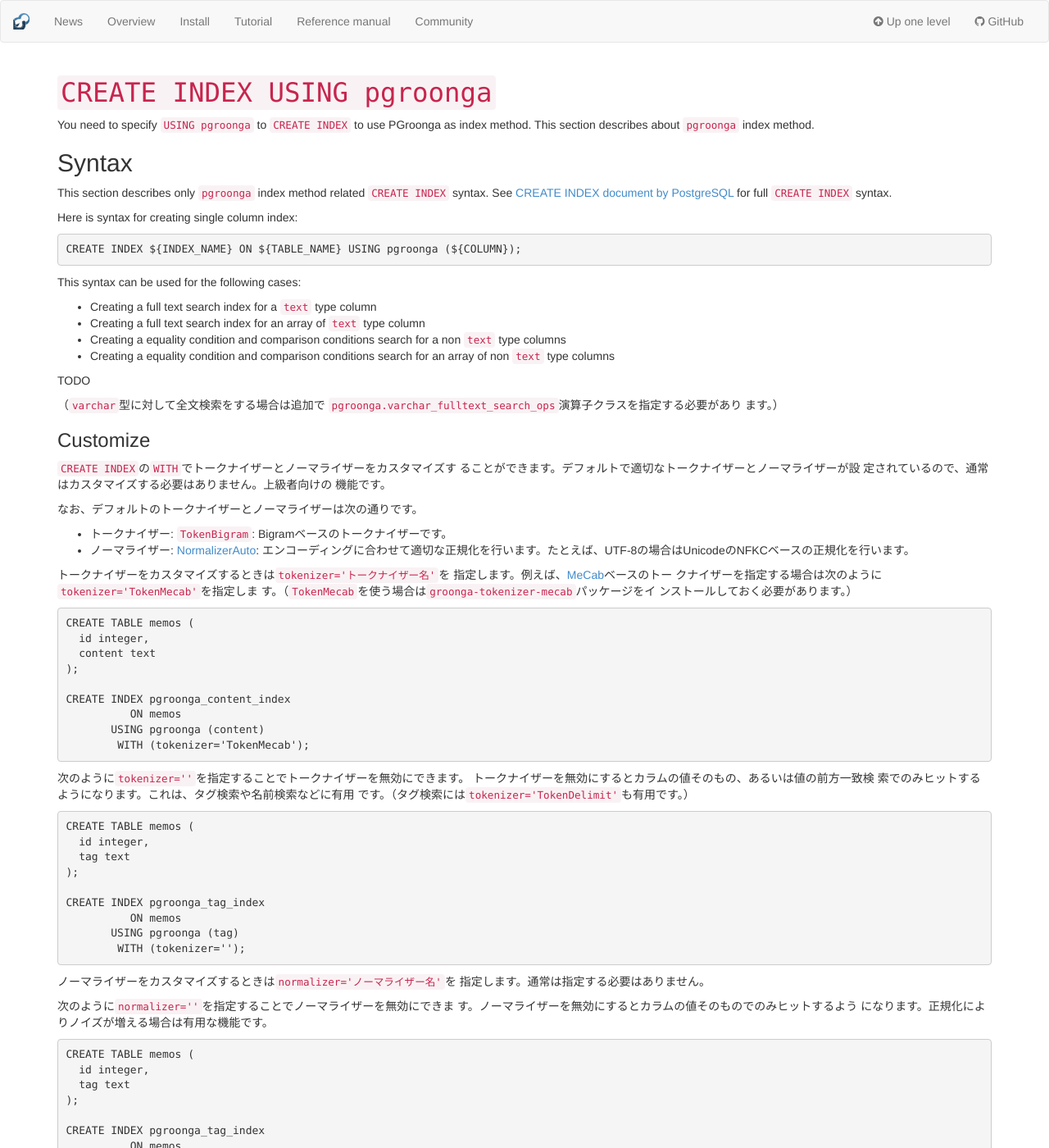
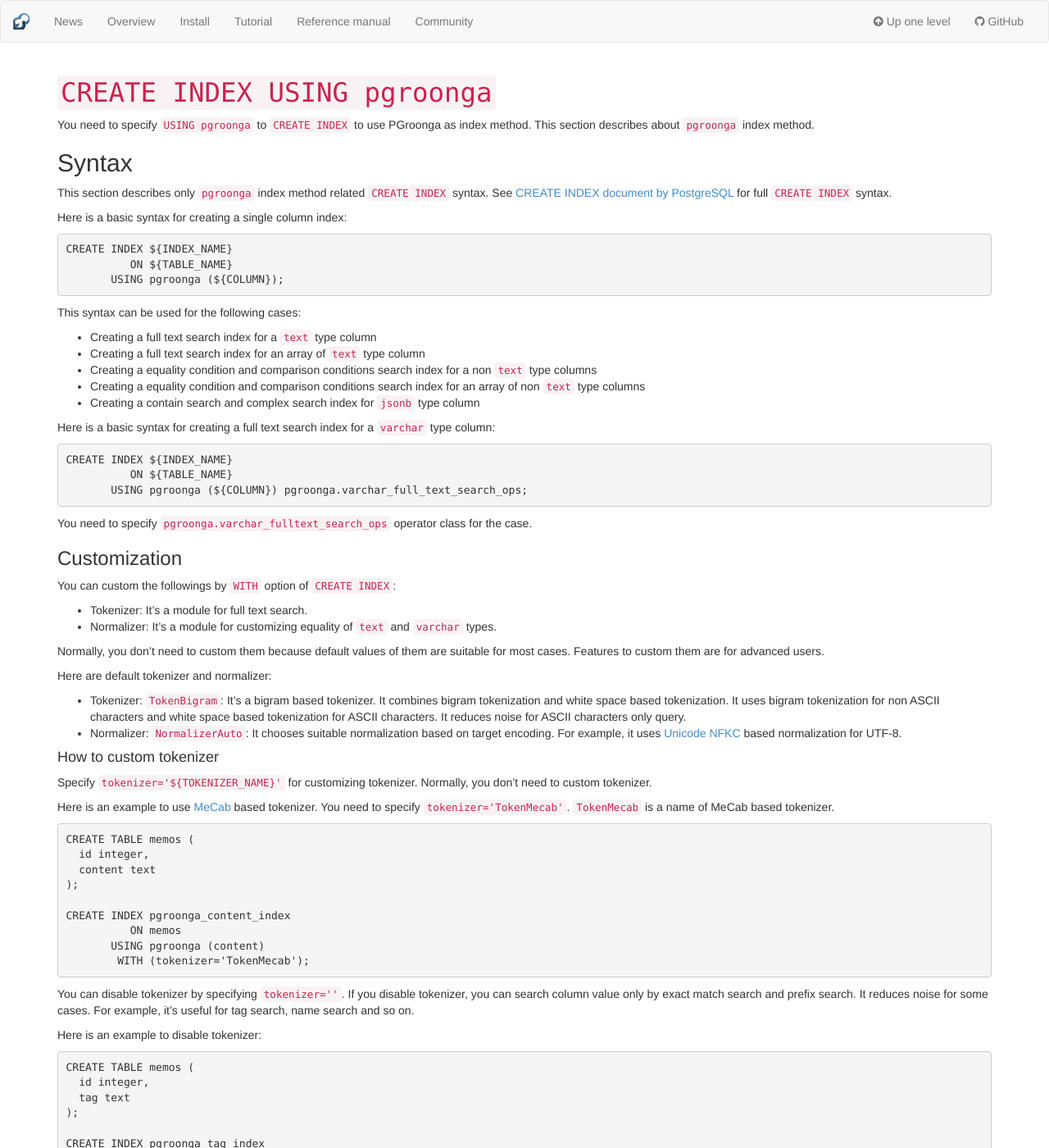
Before and after one commit to pgroonga/pgroonga.github.io, a Jekyll site: the page built from reference/create-index-using-pgroonga.md, in a window 1280 px wide and 1400 px high. Shown: the whole window at 82% size. Built offline with Jekyll 4.4.1, drawn with Linux system fonts in a browser that asks for light colours; some of the changed text lies outside the part shown.

Commit message:
Document CREATE INDEX

````diff
--- a/reference/create-index-using-pgroonga.md
+++ b/reference/create-index-using-pgroonga.md
@@ -11,43 +11,51 @@
 
 This section describes only `pgroonga` index method related `CREATE INDEX` syntax. See [CREATE INDEX document by PostgreSQL](http://www.postgresql.org/docs/{{ site.postgresql_short_version }}/static/sql-createindex.html) for full `CREATE INDEX` syntax.
 
-Here is syntax for creating single column index:
+Here is a basic syntax for creating a single column index:
 
 ```sql
-CREATE INDEX ${INDEX_NAME} ON ${TABLE_NAME} USING pgroonga (${COLUMN});
+CREATE INDEX ${INDEX_NAME}
+          ON ${TABLE_NAME}
+       USING pgroonga (${COLUMN});
 ```
 
 This syntax can be used for the following cases:
 
   * Creating a full text search index for a `text` type column
   * Creating a full text search index for an array of `text` type column
-  * Creating a equality condition and comparison conditions search for a non `text` type columns
-  * Creating a equality condition and comparison conditions search for an array of non `text` type columns
+  * Creating a equality condition and comparison conditions search index for a non `text` type columns
+  * Creating a equality condition and comparison conditions search index for an array of non `text` type columns
+  * Creating a contain search and complex search index for `jsonb` type column
 
-TODO
+Here is a basic syntax for creating a full text search index for a `varchar` type column:
 
-（`varchar`型に対して全文検索をする場合は追加で
-`pgroonga.varchar_fulltext_search_ops`演算子クラスを指定する必要があり
-ます。）
+```sql
+CREATE INDEX ${INDEX_NAME}
+          ON ${TABLE_NAME}
+       USING pgroonga (${COLUMN}) pgroonga.varchar_full_text_search_ops;
+```
 
+You need to specify `pgroonga.varchar_fulltext_search_ops` operator class for the case.
 
-### Customize
+### Customization
 
-`CREATE INDEX`の`WITH`でトークナイザーとノーマライザーをカスタマイズす
-ることができます。デフォルトで適切なトークナイザーとノーマライザーが設
-定されているので、通常はカスタマイズする必要はありません。上級者向けの
-機能です。
+You can custom the followings by `WITH` option of `CREATE INDEX`:
 
-なお、デフォルトのトークナイザーとノーマライザーは次の通りです。
+  * Tokenizer: It's a module for full text search.
+  * Normalizer: It's a module for customizing equality of `text` and `varchar` types.
 
-  * トークナイザー: `TokenBigram`: Bigramベースのトークナイザーです。
-  * ノーマライザー: [NormalizerAuto](http://groonga.org/ja/docs/reference/normalizers.html#normalizer-auto): エンコーディングに合わせて適切な正規化を行います。たとえば、UTF-8の場合はUnicodeのNFKCベースの正規化を行います。
+Normally, you don't need to custom them because default values of them are suitable for most cases. Features to custom them are for advanced users.
 
-トークナイザーをカスタマイズするときは`tokenizer='トークナイザー名'`を
-指定します。例えば、[MeCab](http://taku910.github.io/mecab/)ベースのトー
-クナイザーを指定する場合は次のように`tokenizer='TokenMecab'`を指定しま
-す。（`TokenMecab`を使う場合は`groonga-tokenizer-mecab`パッケージをイ
-ンストールしておく必要があります。）
+Here are default tokenizer and normalizer:
+
+  * Tokenizer: [`TokenBigram`](http://groonga.org/docs/reference/tokenizers.html#token-bigram): It's a bigram based tokenizer. It combines bigram tokenization and white space based tokenization. It uses bigram tokenization for non ASCII characters and white space based tokenization for ASCII characters. It reduces noise for ASCII characters only query.
+  * Normalizer: [`NormalizerAuto`](http://groonga.org/docs/reference/normalizers.html#normalizer-auto): It chooses suitable normalization based on target encoding. For example, it uses [Unicode NFKC](http://unicode.org/reports/tr15/) based normalization for UTF-8.
+
+#### How to custom tokenizer
+
+Specify `tokenizer='${TOKENIZER_NAME}'` for customizing tokenizer. Normally, you don't need to custom tokenizer.
+
+Here is an example to use [MeCab](http://taku910.github.io/mecab/) based tokenizer. You need to specify `tokenizer='TokenMecab'`. [`TokenMecab`](http://groonga.org/docs/reference/tokenizers.html#token-mecab) is a name of MeCab based tokenizer.
 
 ```sql
 CREATE TABLE memos (
@@ -61,10 +69,9 @@
         WITH (tokenizer='TokenMecab');
 ```
 
-次のように`tokenizer=''`を指定することでトークナイザーを無効にできます。
-トークナイザーを無効にするとカラムの値そのもの、あるいは値の前方一致検
-索でのみヒットするようになります。これは、タグ検索や名前検索などに有用
-です。（タグ検索には`tokenizer='TokenDelimit'`も有用です。）
+You can disable tokenizer by specifying `tokenizer=''`. If you disable tokenizer, you can search column value only by exact match search and prefix search. It reduces noise for some cases. For example, it's useful for tag search, name search and so on.
+
+Here is an example to disable tokenizer:
 
 ```sql
 CREATE TABLE memos (
@@ -78,12 +85,17 @@
         WITH (tokenizer='');
 ```
 
-ノーマライザーをカスタマイズするときは`normalizer='ノーマライザー名'`を
-指定します。通常は指定する必要はありません。
+`tokenizer='TokenDelimit'` will be useful for tag search. See also [`TokenDelimit`](http://groonga.org/docs/reference/tokenizers.html#token-delimit).
 
-次のように`normalizer=''`を指定することでノーマライザーを無効にできま
-す。ノーマライザーを無効にするとカラムの値そのものでのみヒットするよう
-になります。正規化によりノイズが増える場合は有用な機能です。
+See [Tokenizers](http://groonga.org/docs/reference/tokenizers.html) for other tokenizers.
+
+#### How to custom normalizer
+
+Specify `normalizer='${NORMALIZER_NAME}'` for customizing normalizer. Normally, you don't need to custom normalizer.
+
+You can disable normalizer by specifying `normalizer=''`. If you disable normalizer, you can search column value only by the original column value. If normalizer increases noise, it's useful.
+
+Here is an example to disable normalizer:
 
 ```sql
 CREATE TABLE memos (
@@ -96,3 +108,5 @@
        USING pgroonga (tag)
         WITH (normalizer='');
 ```
+
+See [Normalizers](http://groonga.org/docs/reference/normalizers.html) for other normalizers.
````
